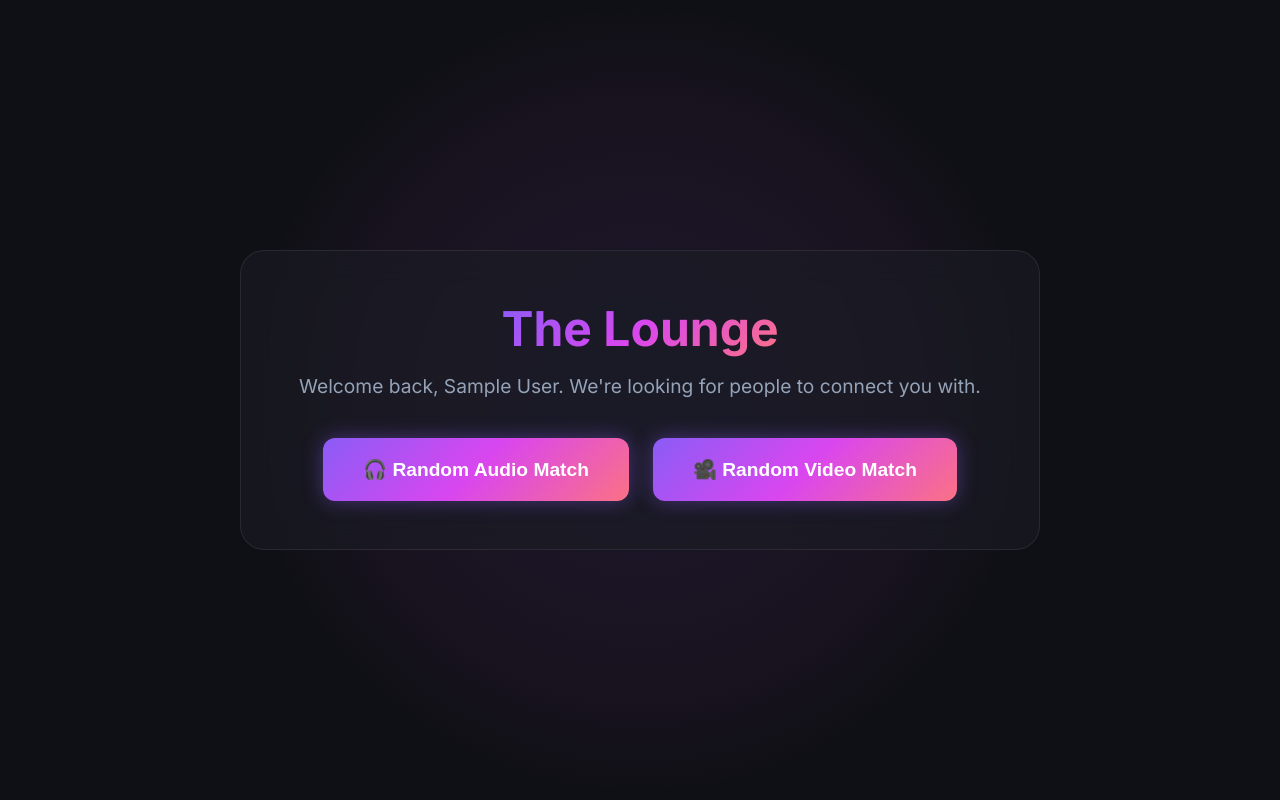
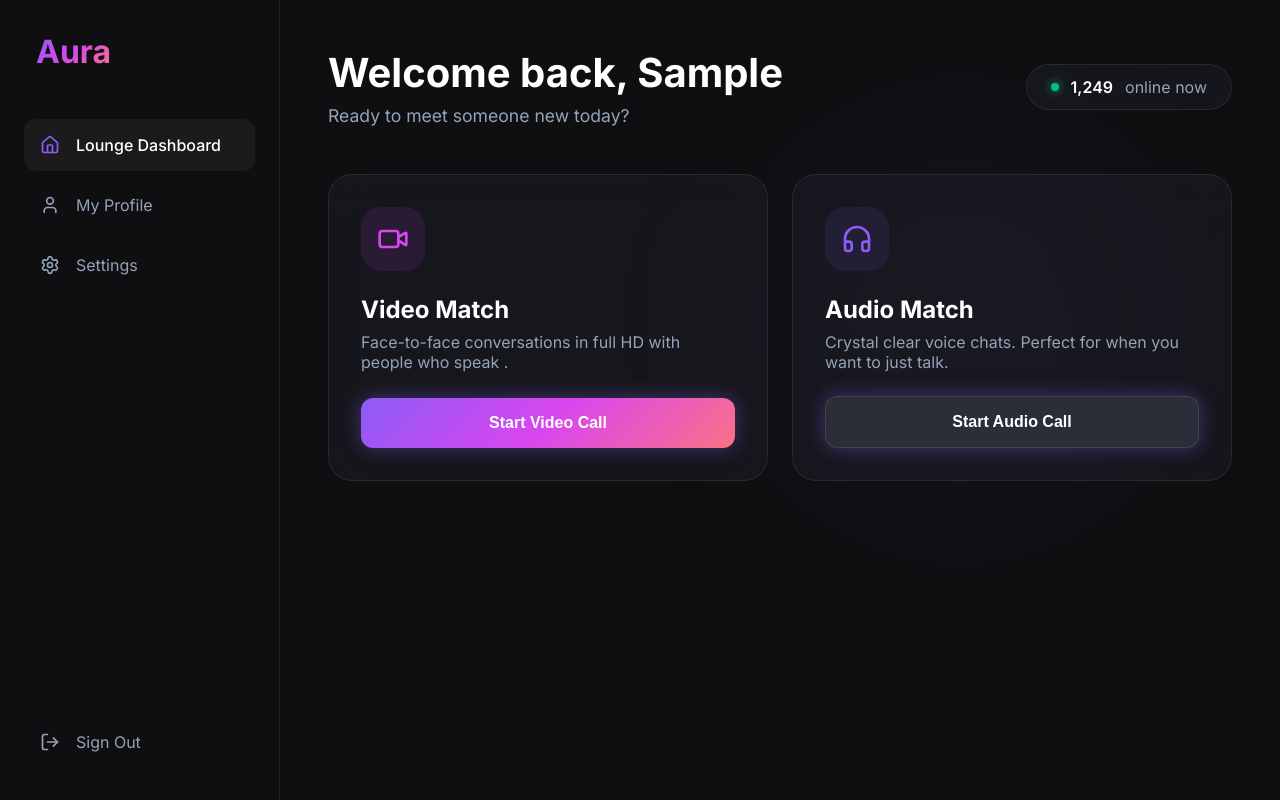
Before and after one commit to 23btrct005-coder/aura, a Next.js app: page /lounge in a window 1280 px wide. Built offline with nearby package versions, Linux system fonts and the light colour scheme; no server answers; the database is empty; sample sign-in values are in the browser's storage.

Commit message:
Massive Premium UX Overhaul

```diff
--- a/package.json
+++ b/package.json
@@ -10,6 +10,8 @@
   },
   "dependencies": {
     "firebase": "^12.18.0",
+    "framer-motion": "^13.2.0",
+    "lucide-react": "^1.40.0",
     "next": "16.3.4",
     "react": "19.2.8",
     "react-dom": "19.2.8"
--- a/src/app/lounge/page.tsx
+++ b/src/app/lounge/page.tsx
@@ -3,8 +3,10 @@
 import { useEffect, useState } from 'react';
 import { useRouter } from 'next/navigation';
 import { auth, db } from '../../lib/firebase';
-import { onAuthStateChanged } from 'firebase/auth';
+import { onAuthStateChanged, signOut } from 'firebase/auth';
 import { doc, getDoc, collection, query, where, getDocs, addDoc, updateDoc, limit } from 'firebase/firestore';
+import { motion } from 'framer-motion';
+import { Home, User, Settings, LogOut, Headphones, Video, Users, Globe2, Activity } from 'lucide-react';
 
 export default function LoungePage() {
   const router = useRouter();
@@ -12,6 +14,7 @@ export default function LoungePage() {
   const [language, setLanguage] = useState<string>('');
   const [isLoading, setIsLoading] = useState(true);
   const [isMatching, setIsMatching] = useState(false);
+  const [activeUsersMock, setActiveUsersMock] = useState(1248);
 
   useEffect(() => {
     const unsubscribe = onAuthStateChanged(auth, async (currentUser) => {
@@ -34,7 +37,15 @@ export default function LoungePage() {
       }
     });
 
-    return () => unsubscribe();
+    // Mock active users fluctuating
+    const interval = setInterval(() => {
+      setActiveUsersMock(prev => prev + Math.floor(Math.random() * 5) - 2);
+    }, 5000);
+
+    return () => {
+      unsubscribe();
+      clearInterval(interval);
+    };
   }, [router]);
 
   const handleRandomMatch = async (callType: 'audio' | 'video') => {
@@ -43,8 +54,6 @@ export default function LoungePage() {
 
     try {
       const callsRef = collection(db, 'calls');
-
-      // Look for an existing waiting call with the same language AND call type
       const q = query(
         callsRef,
         where('status', '==', 'waiting'),
@@ -55,7 +64,6 @@ export default function LoungePage() {
       const querySnapshot = await getDocs(q);
 
       if (!querySnapshot.empty) {
-        // We found a match! Join as the answerer
         const matchDoc = querySnapshot.docs[0];
         await updateDoc(matchDoc.ref, {
           status: 'connecting',
@@ -63,7 +71,6 @@ export default function LoungePage() {
         });
         router.push(`/call/${matchDoc.id}?mode=answer&type=${callType}`);
       } else {
-        // No match found. Create a new call as the offerer
         const newCallDoc = await addDoc(callsRef, {
           status: 'waiting',
           language: language,
@@ -79,52 +86,125 @@ export default function LoungePage() {
     }
   };
 
-  if (isLoading) return <div style={{ color: 'white', padding: '2rem' }}>Loading Lounge...</div>;
+  const handleSignOut = () => {
+    signOut(auth);
+  };
+
+  if (isLoading) return (
+    <div style={{ height: '100vh', display: 'flex', alignItems: 'center', justifyContent: 'center', color: 'white' }}>
+      <motion.div animate={{ rotate: 360 }} transition={{ repeat: Infinity, duration: 1, ease: "linear" }}>
+        <Activity size={40} color="var(--color-purple)" />
+      </motion.div>
+    </div>
+  );
 
   return (
-    <main className="container" style={{ minHeight: '100vh', display: 'flex', flexDirection: 'column', alignItems: 'center', justifyContent: 'center' }}>
+    <div style={{ display: 'flex', minHeight: '100vh', backgroundColor: '#0f0f11' }}>
 
-      {/* Background ambient glow */}
-      <div style={{
-        position: 'absolute',
-        top: '50%',
-        left: '50%',
-        transform: 'translate(-50%, -50%)',
-        width: '800px',
-        height: '800px',
-        background: 'radial-gradient(circle, rgba(139,92,246,0.1) 0%, rgba(217,70,239,0.05) 50%, rgba(0,0,0,0) 70%)',
-        zIndex: -1,
-        pointerEvents: 'none'
-      }}></div>
+      {/* Sidebar Navigation */}
+      <nav style={{ width: '280px', borderRight: '1px solid var(--glass-border)', padding: '32px 24px', display: 'flex', flexDirection: 'column' }}>
+        <h1 style={{ fontSize: '2rem', marginBottom: '48px', paddingLeft: '12px' }}>
+          <span className="text-gradient">Aura</span>
+        </h1>
 
-      <div className="glass-panel" style={{ padding: '48px', maxWidth: '800px', width: '100%', textAlign: 'center' }}>
-        <h1 style={{ fontSize: '3rem', marginBottom: '16px' }}>
-          <span className="text-gradient">The Lounge</span>
-        </h1>
-        <p style={{ color: 'var(--text-muted)', marginBottom: '40px', fontSize: '1.2rem' }}>
-          Welcome back, {user?.displayName}. We're looking for {language ? `${language} speakers` : 'people'} to connect you with.
-        </p>
+        <div style={{ display: 'flex', flexDirection: 'column', gap: '8px', flexGrow: 1 }}>
+          <div className="nav-item active" style={{ display: 'flex', alignItems: 'center', gap: '16px', padding: '16px', borderRadius: '12px', background: 'rgba(255,255,255,0.05)', color: 'white', cursor: 'pointer' }}>
+            <Home size={20} color="var(--color-purple)" />
+            <span style={{ fontWeight: 500 }}>Lounge Dashboard</span>
+          </div>
+          <div className="nav-item" style={{ display: 'flex', alignItems: 'center', gap: '16px', padding: '16px', borderRadius: '12px', color: 'var(--text-muted)', cursor: 'pointer' }}>
+            <User size={20} />
+            <span>My Profile</span>
+          </div>
+          <div className="nav-item" style={{ display: 'flex', alignItems: 'center', gap: '16px', padding: '16px', borderRadius: '12px', color: 'var(--text-muted)', cursor: 'pointer' }}>
+            <Settings size={20} />
+            <span>Settings</span>
+          </div>
+        </div>
 
-        <div style={{ display: 'flex', gap: '24px', justifyContent: 'center' }}>
-          <button
-            className="btn-primary"
-            style={{ padding: '20px 40px', fontSize: '1.2rem', opacity: isMatching ? 0.7 : 1 }}
-            onClick={() => handleRandomMatch('audio')}
-            disabled={isMatching}
+        <div onClick={handleSignOut} style={{ display: 'flex', alignItems: 'center', gap: '16px', padding: '16px', color: 'var(--text-muted)', cursor: 'pointer', marginTop: 'auto' }}>
+          <LogOut size={20} />
+          <span>Sign Out</span>
+        </div>
+      </nav>
+
+      {/* Main Dashboard Area */}
+      <main style={{ flexGrow: 1, padding: '48px', position: 'relative', overflow: 'hidden' }}>
+
+        {/* Ambient Glow */}
+        <div style={{ position: 'absolute', top: 0, right: 0, width: '50vw', height: '50vw', background: 'radial-gradient(circle, rgba(139,92,246,0.08) 0%, transparent 60%)', filter: 'blur(80px)', pointerEvents: 'none' }}></div>
+
+        <header style={{ display: 'flex', justifyContent: 'space-between', alignItems: 'center', marginBottom: '48px' }}>
+          <div>
+            <motion.h2 initial={{ opacity: 0, x: -20 }} animate={{ opacity: 1, x: 0 }} style={{ fontSize: '2.5rem', marginBottom: '8px', color: 'white' }}>
+              Welcome back, {user?.displayName?.split(' ')[0]}
+            </motion.h2>
+            <motion.p initial={{ opacity: 0 }} animate={{ opacity: 1 }} transition={{ delay: 0.2 }} style={{ color: 'var(--text-muted)', fontSize: '1.1rem' }}>
+              Ready to meet someone new today?
+            </motion.p>
+          </div>
+
+          <div className="glass-panel" style={{ display: 'flex', alignItems: 'center', gap: '12px', padding: '12px 24px', borderRadius: '100px' }}>
+            <div style={{ width: '8px', height: '8px', borderRadius: '50%', background: '#10b981', boxShadow: '0 0 10px #10b981', animation: 'pulse 2s infinite' }}></div>
+            <span style={{ color: 'white', fontWeight: 600 }}>{activeUsersMock.toLocaleString()}</span>
+            <span style={{ color: 'var(--text-muted)' }}>online now</span>
+          </div>
+        </header>
+
+        {/* Action Cards */}
+        <div style={{ display: 'grid', gridTemplateColumns: 'repeat(auto-fit, minmax(300px, 1fr))', gap: '24px' }}>
+
+          <motion.div
+            whileHover={{ y: -5, boxShadow: '0 20px 40px rgba(0,0,0,0.4)' }}
+            className="glass-panel"
+            style={{ padding: '32px', display: 'flex', flexDirection: 'column', gap: '24px', position: 'relative', overflow: 'hidden' }}
           >
-            {isMatching ? 'Finding Match...' : '🎧 Random Audio Match'}
-          </button>
+            <div style={{ width: '64px', height: '64px', borderRadius: '20px', background: 'rgba(217,70,239,0.1)', display: 'flex', alignItems: 'center', justifyContent: 'center' }}>
+              <Video size={32} color="var(--color-magenta)" />
+            </div>
+            <div>
+              <h3 style={{ fontSize: '1.5rem', color: 'white', marginBottom: '8px' }}>Video Match</h3>
+              <p style={{ color: 'var(--text-muted)' }}>Face-to-face conversations in full HD with people who speak {language}.</p>
+            </div>
+            <motion.button
+              whileHover={{ scale: 1.02 }}
+              whileTap={{ scale: 0.98 }}
+              className="btn-primary"
+              style={{ background: 'var(--gradient-neon)', marginTop: 'auto', padding: '16px', opacity: isMatching ? 0.7 : 1 }}
+              onClick={() => handleRandomMatch('video')}
+              disabled={isMatching}
+            >
+              {isMatching ? 'Finding someone...' : 'Start Video Call'}
+            </motion.button>
+          </motion.div>
 
-          <button
-            className="btn-primary"
-            style={{ padding: '20px 40px', fontSize: '1.2rem', background: 'var(--gradient-neon)', opacity: isMatching ? 0.7 : 1 }}
-            onClick={() => handleRandomMatch('video')}
-            disabled={isMatching}
+          <motion.div
+            whileHover={{ y: -5, boxShadow: '0 20px 40px rgba(0,0,0,0.4)' }}
+            className="glass-panel"
+            style={{ padding: '32px', display: 'flex', flexDirection: 'column', gap: '24px' }}
           >
-            {isMatching ? 'Finding Match...' : '🎥 Random Video Match'}
-          </button>
+            <div style={{ width: '64px', height: '64px', borderRadius: '20px', background: 'rgba(139,92,246,0.1)', display: 'flex', alignItems: 'center', justifyContent: 'center' }}>
+              <Headphones size={32} color="var(--color-purple)" />
+            </div>
+            <div>
+              <h3 style={{ fontSize: '1.5rem', color: 'white', marginBottom: '8px' }}>Audio Match</h3>
+              <p style={{ color: 'var(--text-muted)' }}>Crystal clear voice chats. Perfect for when you want to just talk.</p>
+            </div>
+            <motion.button
+              whileHover={{ scale: 1.02 }}
+              whileTap={{ scale: 0.98 }}
+              className="btn-primary"
+              style={{ background: 'var(--color-charcoal)', border: '1px solid rgba(255,255,255,0.1)', marginTop: 'auto', padding: '16px', opacity: isMatching ? 0.7 : 1 }}
+              onClick={() => handleRandomMatch('audio')}
+              disabled={isMatching}
+            >
+              {isMatching ? 'Finding someone...' : 'Start Audio Call'}
+            </motion.button>
+          </motion.div>
+
         </div>
-      </div>
-    </main>
+
+      </main>
+    </div>
   );
 }
```
Also changed, not shown: src/app/call/[id]/page.tsx (+101 -122 lines), src/app/page.tsx (+59 -35 lines), 1 other file (tests, documents, lock files or other folders).
